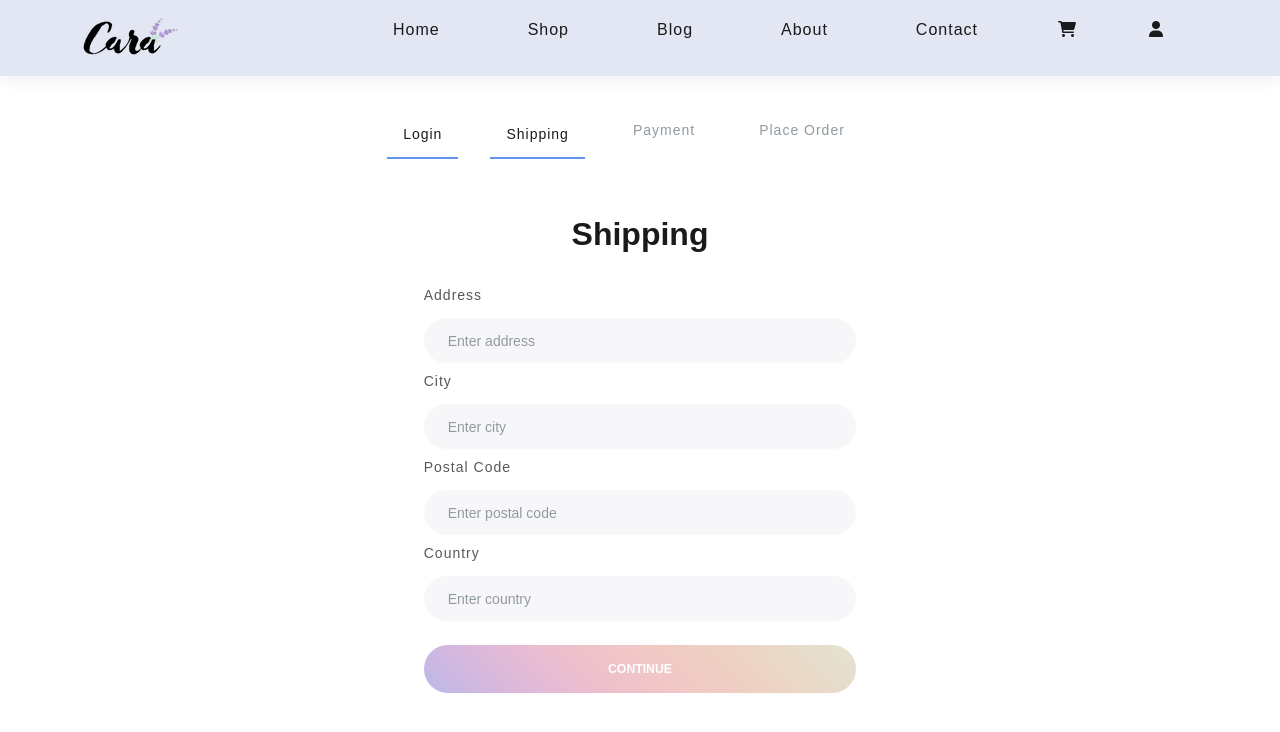
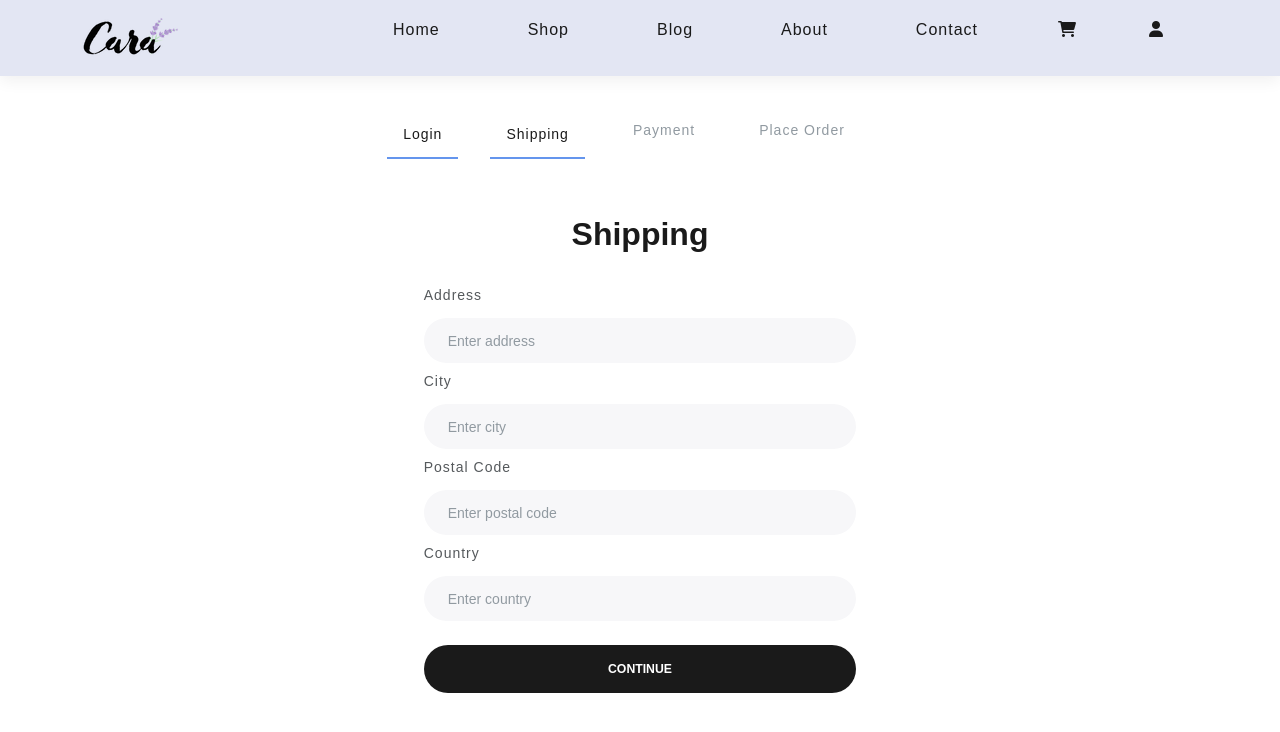
Before and after one commit to HungHungGNX/PBL6, a React (Create React App) app in the folder frontend/: page /shipping in a window 1280 px wide. Shown: the top 732 px of the page. Built offline with nearby package versions, Linux system fonts and the light colour scheme.

Commit message:
#44 - change color

```diff
--- a/frontend/src/assets/css/style.css
+++ b/frontend/src/assets/css/style.css
@@ -1358,3 +1358,7 @@ strong {
     border-radius: 10px;
     text-align: center;
 }
+
+.blackbgr{
+  background: black;
+}
--- a/frontend/src/screens/CartScreen.js
+++ b/frontend/src/screens/CartScreen.js
@@ -128,9 +128,10 @@ function CartScreen({ match }) {
                   <ListGroup.Item>
                     <Button
                       type="button"
-                      className="btn-block rounded-pill btn-proceed-checkout"
+                      className="btn-block rounded-pill btn-proceed-checkout blackbgr"
                       disabled={cartItems.length === 0}
                       onClick={checkoutHandler}
+
                     >
                       Proceed To Checkout
                     </Button>
--- a/frontend/src/screens/PaymentScreen.js
+++ b/frontend/src/screens/PaymentScreen.js
@@ -62,7 +62,7 @@ function PaymentScreen() {
               <Button
                 type="submit"
                 variant="primary"
-                className=" rounded-pill btn-proceed-checkout mt-2"
+                className=" rounded-pill btn-proceed-checkout mt-2 blackbgr"
               >
                 Continue
               </Button>
--- a/frontend/src/screens/PlaceOrderScreen.js
+++ b/frontend/src/screens/PlaceOrderScreen.js
@@ -171,7 +171,7 @@ function PlaceOrderScreen() {
                   <ListGroup.Item>
                     <Button
                       type="button"
-                      className="btn-block rounded-pill btn-proceed-checkout"
+                      className="btn-block rounded-pill btn-proceed-checkout blackbgr"
                       disabled={cart.cartItems === 0}
                       onClick={placeOrder}
                     >
--- a/frontend/src/screens/ShippingScreen.js
+++ b/frontend/src/screens/ShippingScreen.js
@@ -87,7 +87,7 @@ function ShippingScreen() {
                   <Button
                     type="submit"
                     variant="primary"
-                    className="mt-4 rounded-pill w-100 btn-sign-in"
+                    className="mt-4 rounded-pill w-100 btn-sign-in blackbgr"
                   >
                     Continue
                   </Button>
```
Also changed, not shown: 1 other file (tests, documents, lock files or other folders).
